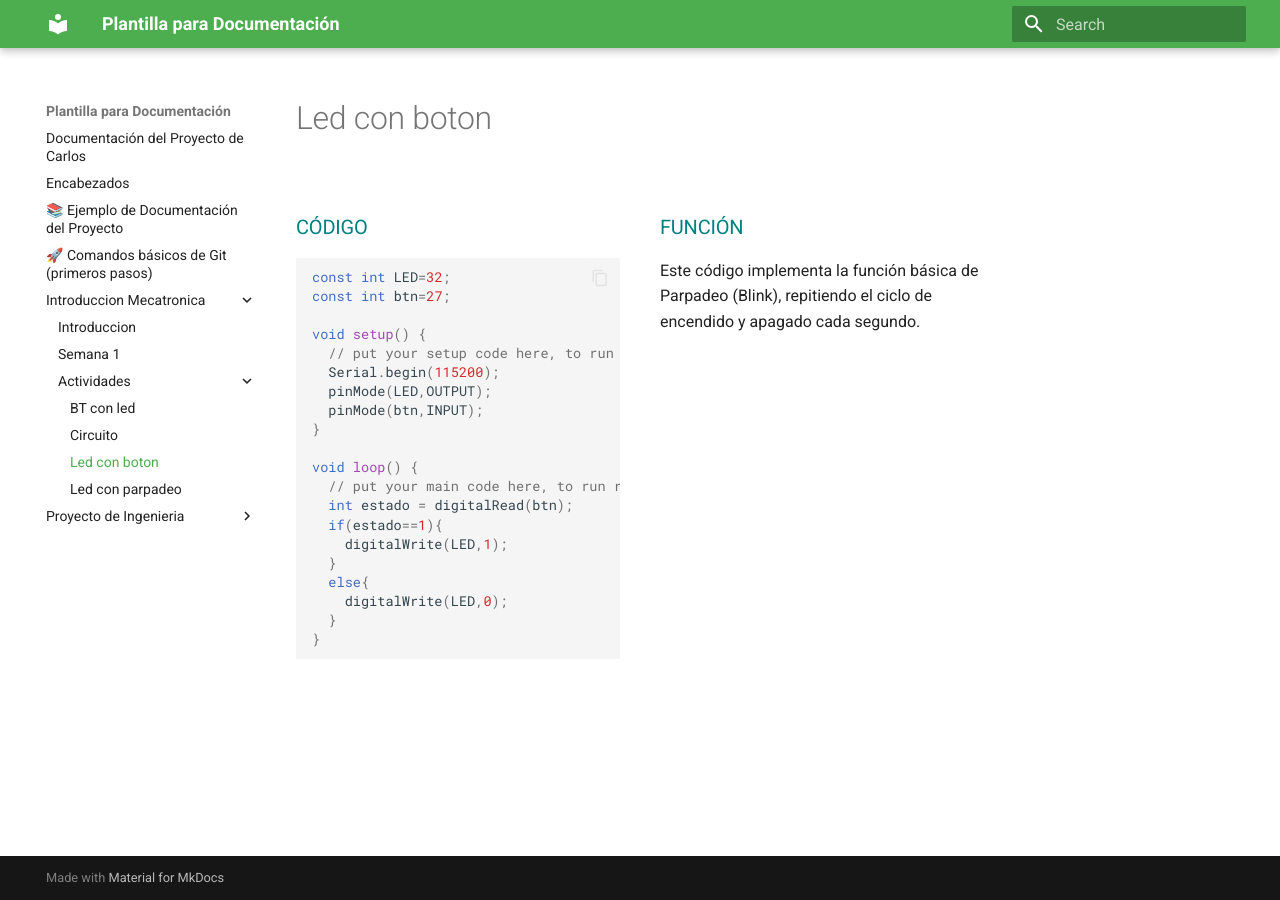
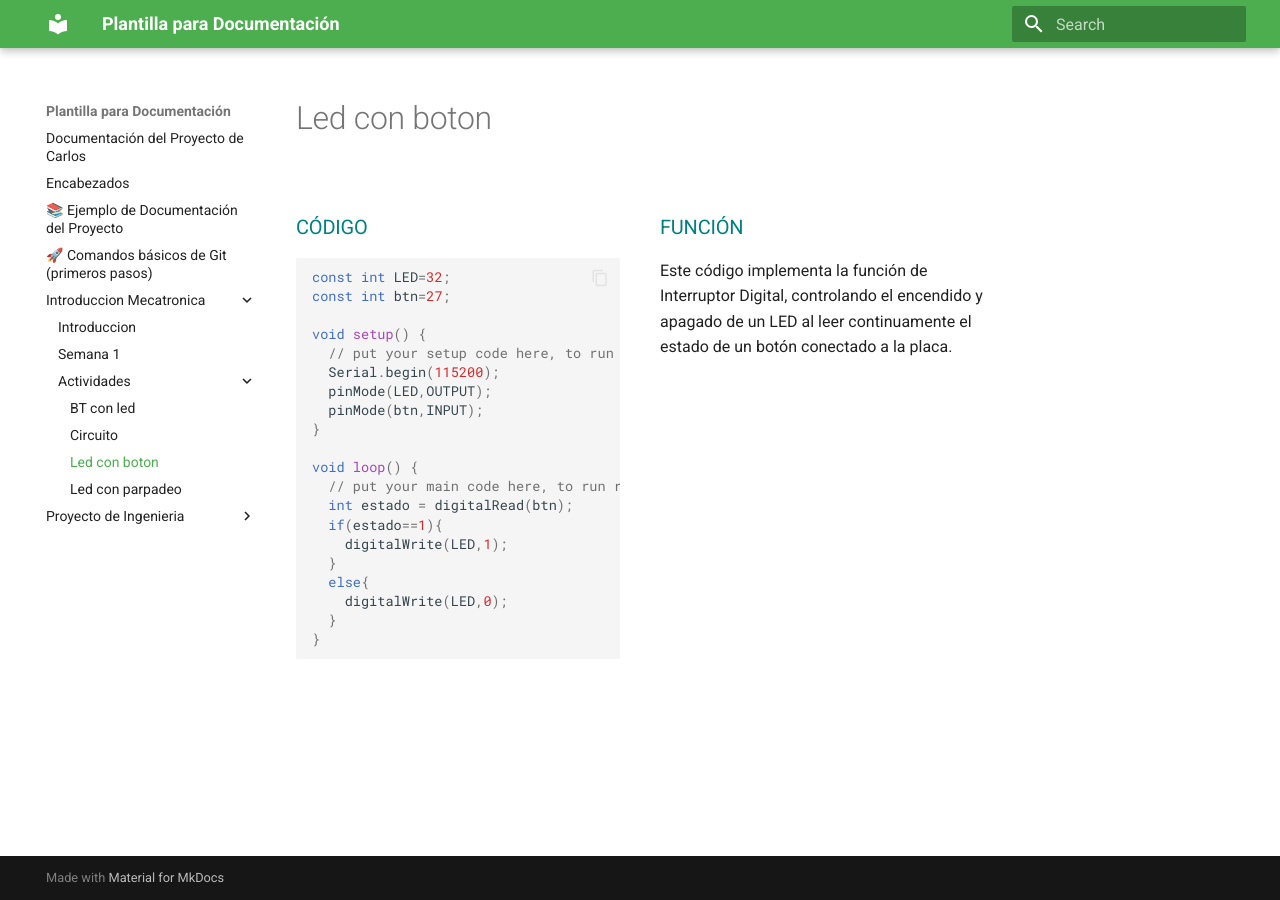
Before and after one commit to marinero2090-maker/Ibero_Puebla_Portafolio, an MkDocs documentation site: the page built from docs/Introduccion Mecatronica/Actividades /Led con boton.md, in a window 1280 px wide. Built offline with MkDocs 1.6.1 and Material for MkDocs 9.7.7, drawn with Linux system fonts in a browser that asks for light colours.

Commit message:
detalles

```diff
--- a/docs/Introduccion Mecatronica/Actividades /Led con boton.md
+++ b/docs/Introduccion Mecatronica/Actividades /Led con boton.md
@@ -32,6 +32,6 @@ void loop() {
 
 <div style="flex: 1 1 45%; min-width: 300px;">
         <h3 style="color:#008080;">FUNCIÓN</h3>
-        <p>Este código implementa la función básica de Parpadeo (Blink), repitiendo el ciclo de encendido y apagado cada segundo.</p>
+        <p>Este código implementa la función de Interruptor Digital, controlando el encendido y apagado de un LED al leer continuamente el estado de un botón conectado a la placa.</p>
         </div>
 </div>
```
